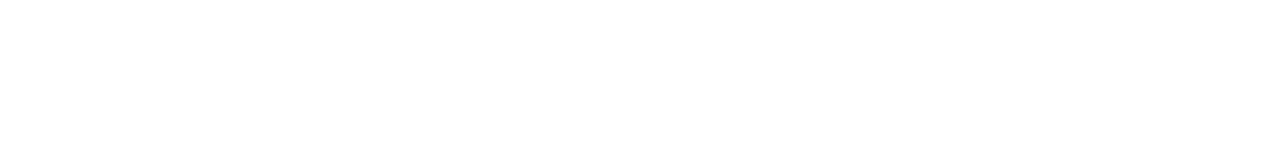
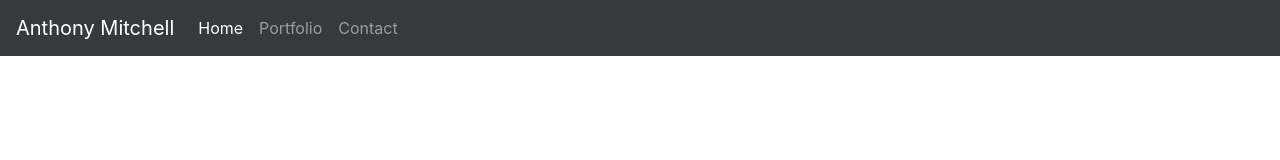
Before and after one commit to Drantho/SchoolPortfolio, a plain HTML site: page index.html in a window 1280 px wide. Drawn offline with nearby package versions, Linux system fonts and the light colour scheme.

Commit message:
navbar created and customized across pages

```diff
--- a/index.html
+++ b/index.html
@@ -11,6 +11,28 @@
 </head>
 
 <body>
+    <header>
+        <nav class="navbar navbar-expand-lg navbar-dark bg-dark">
+            <a class="navbar-brand" href="index.html">Anthony Mitchell</a>
+            <button class="navbar-toggler" type="button" data-toggle="collapse" data-target="#navbarNav"
+                aria-controls="navbarNav" aria-expanded="false" aria-label="Toggle navigation">
+                <span class="navbar-toggler-icon"></span>
+            </button>
+            <div class="collapse navbar-collapse" id="navbarNav">
+                <ul class="navbar-nav">
+                    <li class="nav-item active">
+                        <a class="nav-link" href="#">Home <span class="sr-only">(current)</span></a>
+                    </li>
+                    <li class="nav-item">
+                        <a class="nav-link" href="portfolio.html">Portfolio</a>
+                    </li>
+                    <li class="nav-item">
+                        <a class="nav-link" href="contact.html">Contact</a>
+                    </li>
+                </ul>
+            </div>
+        </nav>
+    </header>
 
     <script src="https://code.jquery.com/jquery-3.5.1.slim.min.js"
         integrity="sha384-DfXdz2htPH0lsSSs5nCTpuj/zy4C+OGpamoFVy38MVBnE+IbbVYUew+OrCXaRkfj"
```
Also changed, not shown: contact.html (+22 -0 lines), portfolio.html (+23 -1 lines).
